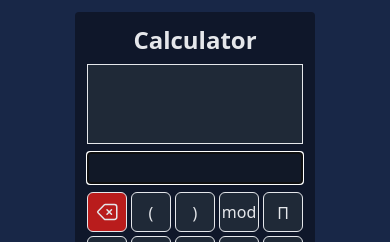
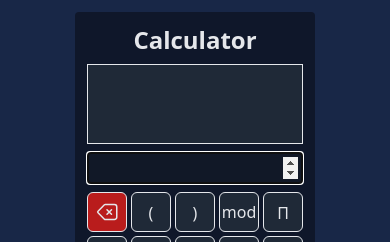
Before and after one commit to COValhalla/calculator-react, a React (Vite) app: page / in a window 390 px wide. Shown: the top 242 px of the page. Built offline with nearby package versions, Linux system fonts and the light colour scheme.

Commit message:
Number keyboard on mobile.

```diff
--- a/src/components/Input.jsx
+++ b/src/components/Input.jsx
@@ -16,7 +16,8 @@ function Input({ value, inputUpdate, inputRef, buttonUpdate }) {
         onChange={inputUpdate}
         value={value.join('')}
         className="h-8 w-full rounded-sm border bg-gray-900 px-1"
-        type="text"
+        type="number"
+        pattern="\d*"
       />
     </div>
   )
```
